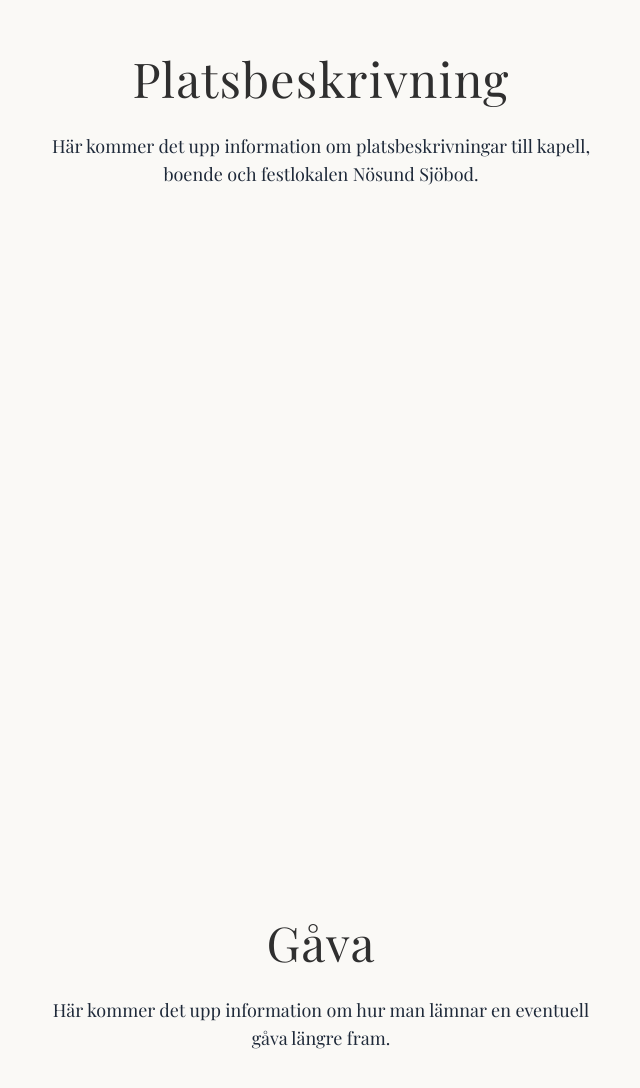
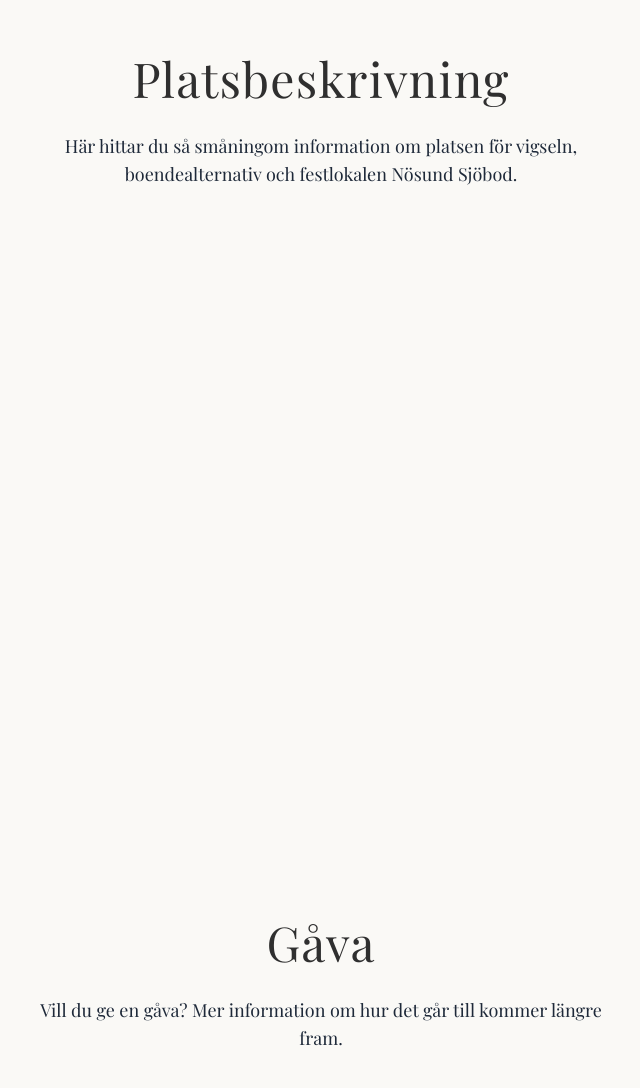
Before and after one commit to Pontushansson7/wedding-app, a Next.js app: page / in a window 1280 px wide. Shown: the part 4746-5834 px from the top of the page, without its empty margins (319-959 px from the left). Built offline with nearby package versions, Linux system fonts and the light colour scheme.

Commit message:
small text correction.

```diff
--- a/src/app/page.tsx
+++ b/src/app/page.tsx
@@ -84,15 +84,15 @@ export default function Home() {
         {/* Platsbeskrivning */}
         <Section id="location_description" title="Platsbeskrivning">
           <p className="font-serif text-lg text-gray-800">
-            Här kommer det upp information om platsbeskrivningar till kapell, boende och festlokalen
-            Nösund Sjöbod.
+            Här hittar du så småningom information om platsen för vigseln, boendealternativ och
+            festlokalen Nösund Sjöbod.
           </p>
         </Section>
 
         {/* Gåva */}
         <Section id="gift" title="Gåva">
           <p className="font-serif text-lg text-gray-800">
-            Här kommer det upp information om hur man lämnar en eventuell gåva längre fram.
+            Vill du ge en gåva? Mer information om hur det går till kommer längre fram.
           </p>
         </Section>
 
```
